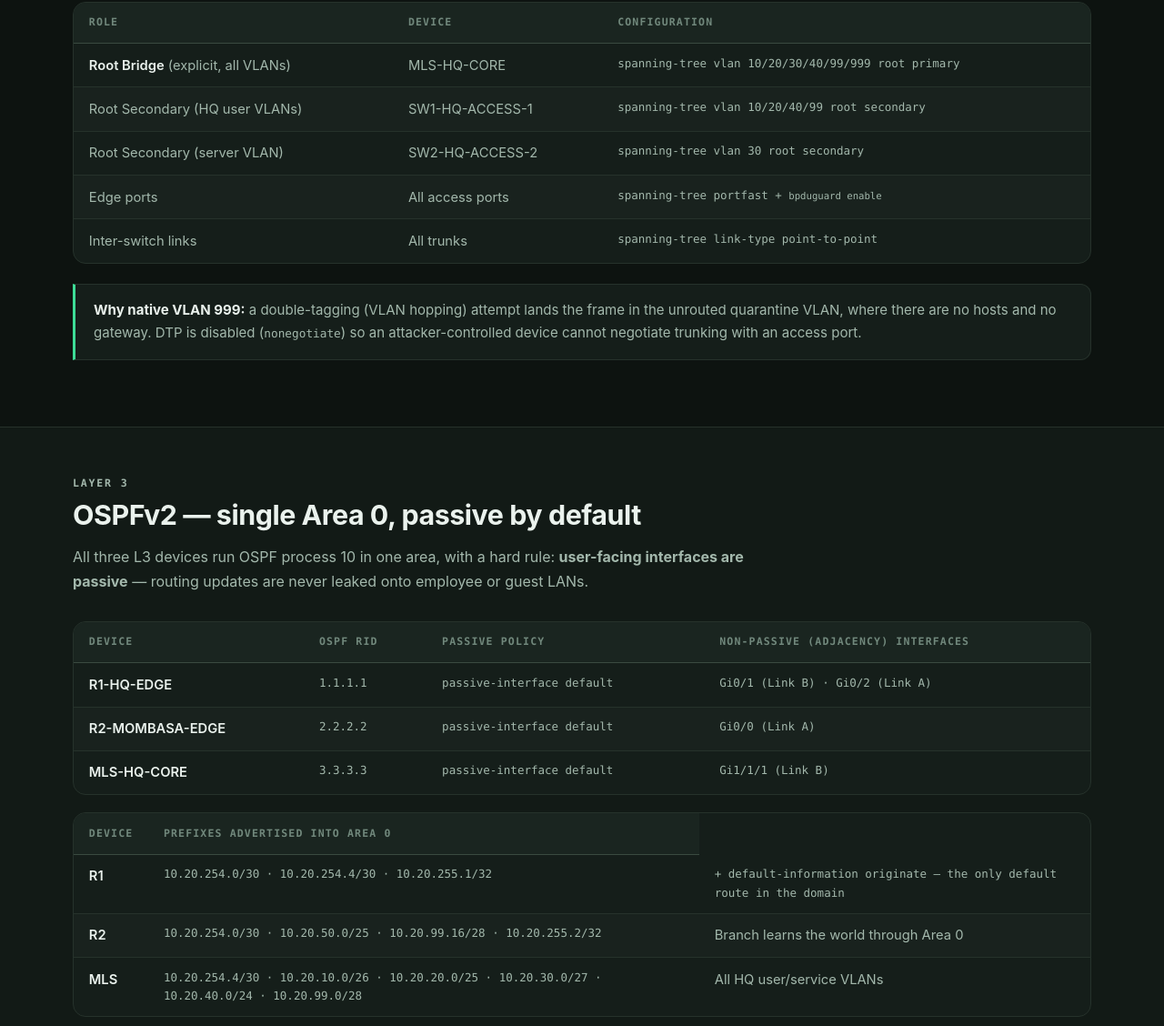
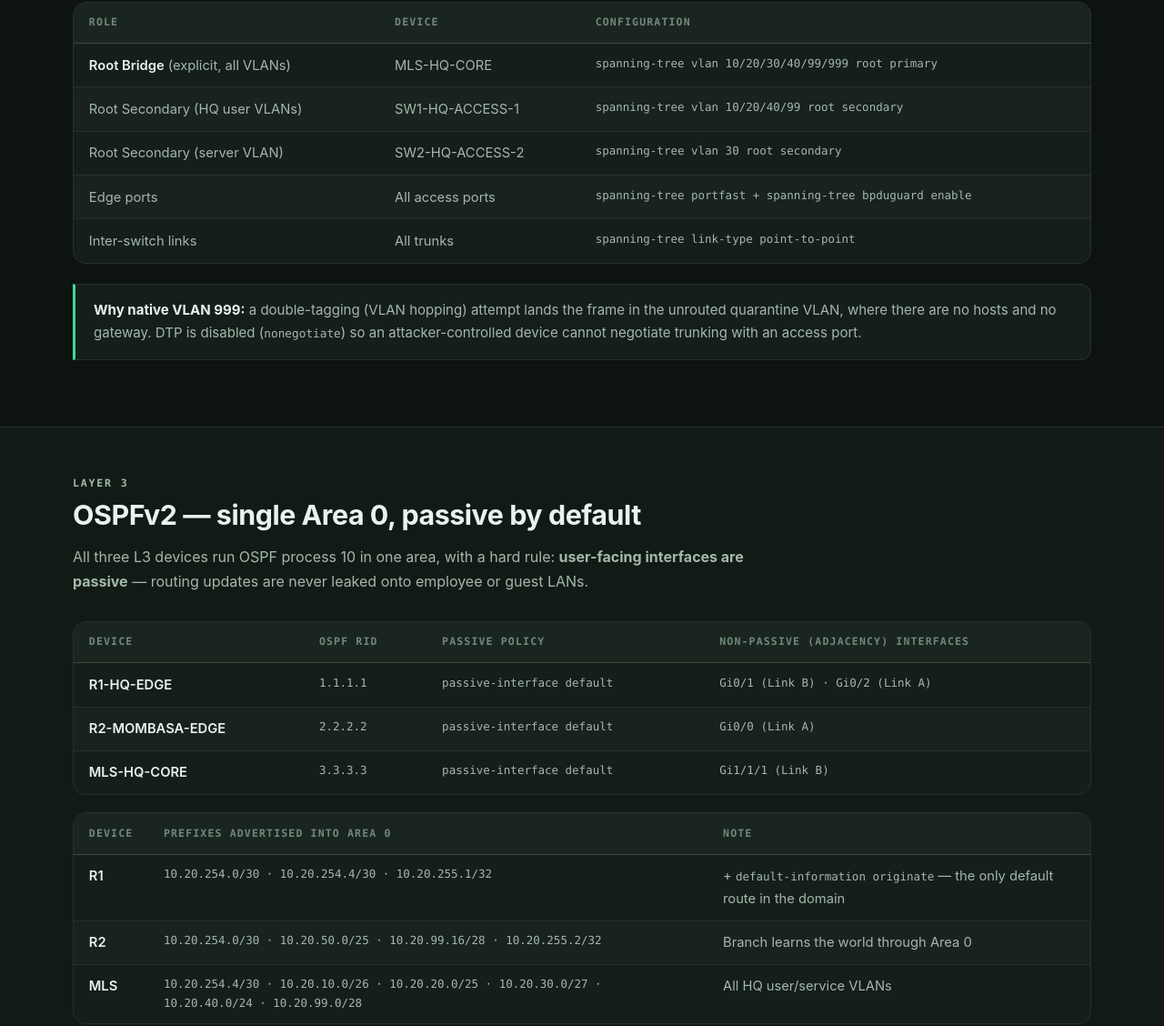
Before and after one commit to peterken-365/Multi-Branch-Enterprise-Campus-Network-Design-Zero-Trust-Segmentation-WAN-Architecture, a plain HTML site: page switching-routing.html in a window 1280 px wide. Shown: the part 1312-2440 px from the top of the page at 91% size. Drawn offline with Linux system fonts and the light colour scheme; no server answers.

Commit message:
fix: correct HTML typos and doc links in switching-routing page; document branch-based Pages deployment in README

```diff
--- a/switching-routing.html
+++ b/switching-routing.html
@@ -88,7 +88,7 @@
             <tr><td><strong>Root Bridge</strong> (explicit, all VLANs)</td><td>MLS-HQ-CORE</td><td class="mono">spanning-tree vlan 10/20/30/40/99/999 root primary</td></tr>
             <tr><td>Root Secondary (HQ user VLANs)</td><td>SW1-HQ-ACCESS-1</td><td class="mono">spanning-tree vlan 10/20/40/99 root secondary</td></tr>
             <tr><td>Root Secondary (server VLAN)</td><td>SW2-HQ-ACCESS-2</td><td class="mono">spanning-tree vlan 30 root secondary</td></tr>
-            <tr><td>Edge ports</td><td>All access ports</td><td class="mono">spanning-tree portfast</span> + <span class="mono">bpduguard enable</span></td></tr>
+            <tr><td>Edge ports</td><td>All access ports</td><td class="mono">spanning-tree portfast + spanning-tree bpduguard enable</td></tr>
             <tr><td>Inter-switch links</td><td>All trunks</td><td class="mono">spanning-tree link-type point-to-point</td></tr>
           </tbody>
         </table>
@@ -121,10 +121,10 @@
       <div class="table-wrap">
         <table>
           <thead>
-            <tr><th>Device</th><th>Prefixes advertised into Area 0</th></tr>
+            <tr><th>Device</th><th>Prefixes advertised into Area 0</th><th>Note</th></tr>
           </thead>
           <tbody>
-            <tr><td><strong>R1</strong></td><td class="mono">10.20.254.0/30 · 10.20.254.4/30 · 10.20.255.1/32</td><td class="mono">+ default-information originate</span> — the only default route in the domain</td></tr>
+            <tr><td><strong>R1</strong></td><td class="mono">10.20.254.0/30 · 10.20.254.4/30 · 10.20.255.1/32</td><td>+ <span class="mono">default-information originate</span> — the only default route in the domain</td></tr>
             <tr><td><strong>R2</strong></td><td class="mono">10.20.254.0/30 · 10.20.50.0/25 · 10.20.99.16/28 · 10.20.255.2/32</td><td>Branch learns the world through Area 0</td></tr>
             <tr><td><strong>MLS</strong></td><td class="mono">10.20.254.4/30 · 10.20.10.0/26 · 10.20.20.0/25 · 10.20.30.0/27 · 10.20.40.0/24 · 10.20.99.0/28</td><td>All HQ user/service VLANs</td></tr>
           </tbody>
@@ -182,7 +182,7 @@
         <li><strong>R2-MOMBASA-EDGE</strong> — 802.1Q sub-interfaces, BRANCH-IN policy, DHCP relay, OSPF.</li>
         <li><strong>On every device</strong> — <span class="mono">crypto key generate rsa modulus 2048</span> in EXEC mode, then <span class="mono">copy running-config startup-config</span>.</li>
       </ol>
-      <p><a class="card-link" href="01-topology-and-ip-plan/packet-tracer-build-guide.html">Packet Tracer build guide →</a> &nbsp;·&nbsp; <a class="card-link" href="02-switching-and-routing-design/l2-switching-design.html">L2 design document →</a> &nbsp;·&nbsp; <a class="card-link" href="02-switching-and-routing-design/ospf-routing-design.html">OSPF design document →</a></p>
+      <p><a class="card-link" href="01-topology-and-ip-plan/packet-tracer-build-guide.md" target="_blank" rel="noopener">Packet Tracer build guide →</a> &nbsp;·&nbsp; <a class="card-link" href="02-switching-and-routing-design/l2-switching-design.md" target="_blank" rel="noopener">L2 design document →</a> &nbsp;·&nbsp; <a class="card-link" href="02-switching-and-routing-design/ospf-routing-design.md" target="_blank" rel="noopener">OSPF design document →</a></p>
     </div>
   </section>
 </main>
```
Also changed, not shown: 1 other file.
